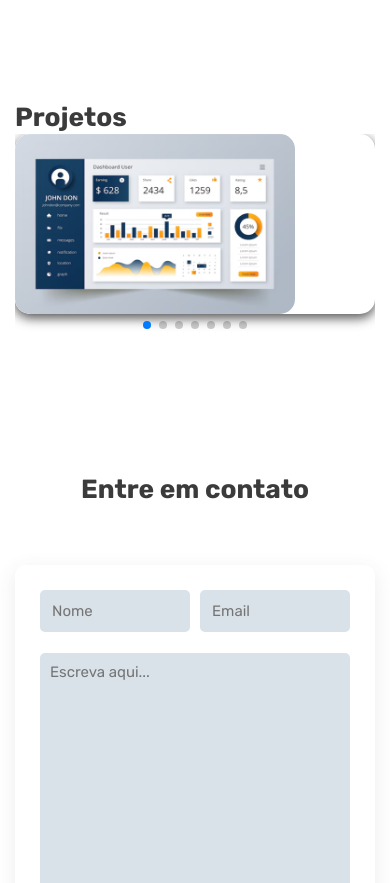
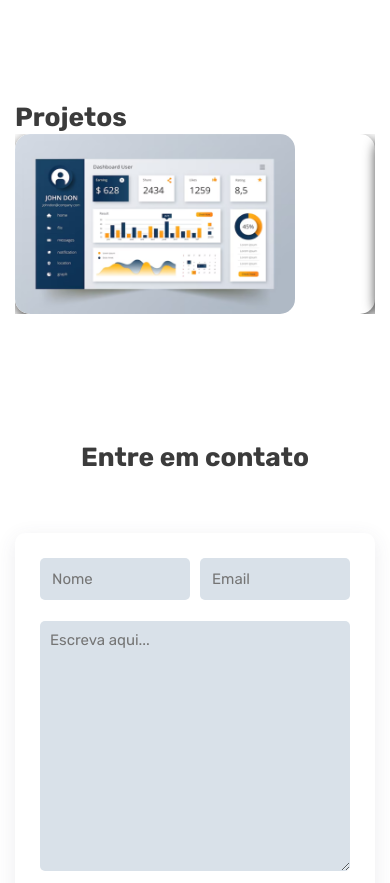
Before and after one commit to ismaelvieira12/Portifolio, a React (Vite) app: page / in a window 390 px wide. Shown: the part 3740-4623 px from the top of the page. Built offline with nearby package versions, Linux system fonts and the light colour scheme; a web font is replaced by a local one.

Commit message:
craindo um carrossel para o layout mobile

```diff
--- a/src/components/portifolio/Portifolio.jsx
+++ b/src/components/portifolio/Portifolio.jsx
@@ -109,10 +109,7 @@ function Portifolio() {
         </motion.div>
       ) : (
          <Swiper
-          spaceBetween={20}
-          slidesPerView={1}
-          pagination={{ clickable: true }}
-          style={{ paddingBottom: "2rem" }}
+
         >
           {data.map((item) => (
             <SwiperSlide key={item.id}>
```
